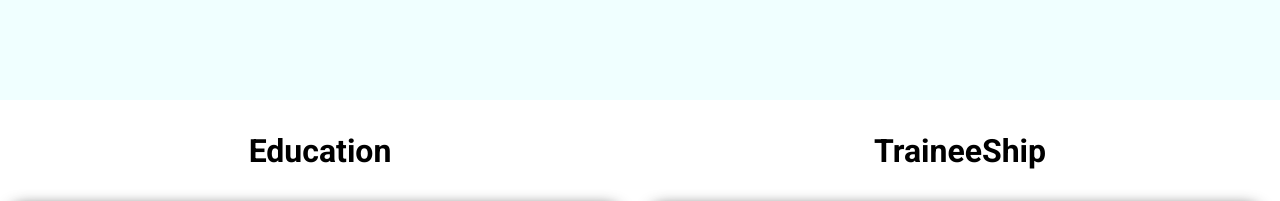
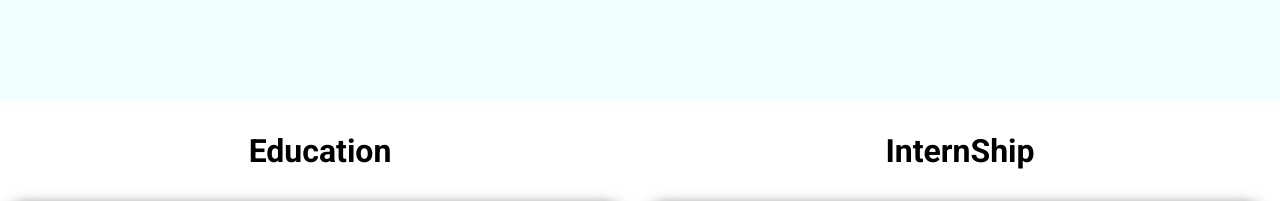
Before and after one commit to ahthionkevin/cv, a React (Create React App) app: page / in a window 1280 px wide. Shown: the part 2300-2501 px from the top of the page. Built offline with nearby package versions, Linux system fonts and the light colour scheme.

Commit message:
Update Formation.js

```diff
--- a/src/pages/Formation.js
+++ b/src/pages/Formation.js
@@ -45,7 +45,7 @@ function Formation(props) {
                 ))}
             </div>
             <div className="traineeship-container">
-                <h3 className="title">TraineeShip</h3>
+                <h3 className="title">InternShip</h3>
                 {traineeShip.map((study) => (
                     <Study study={study} />
                 ))}
```
